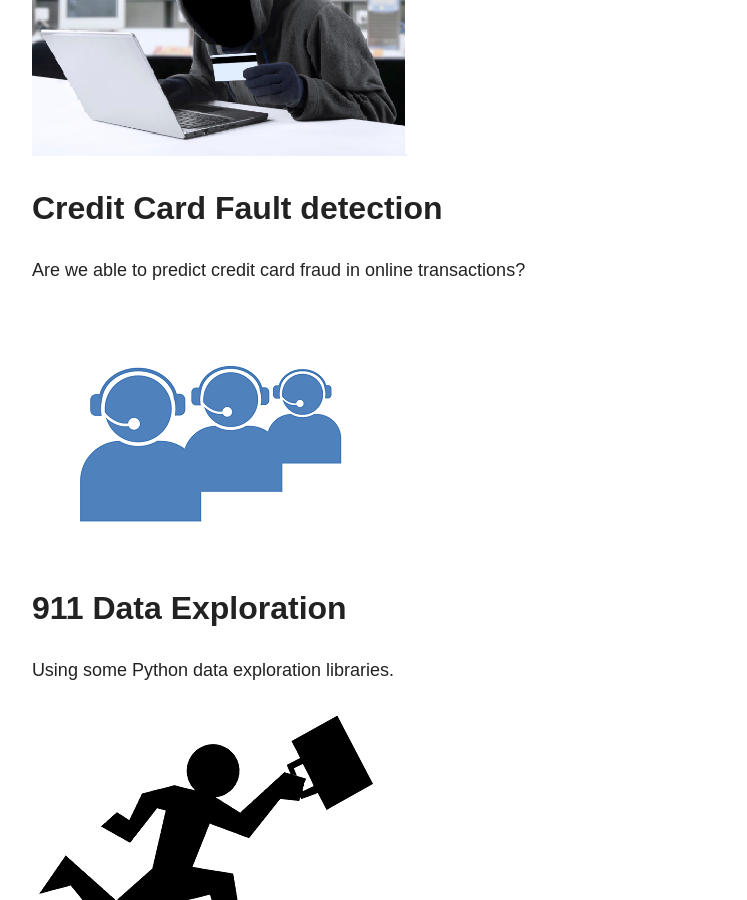
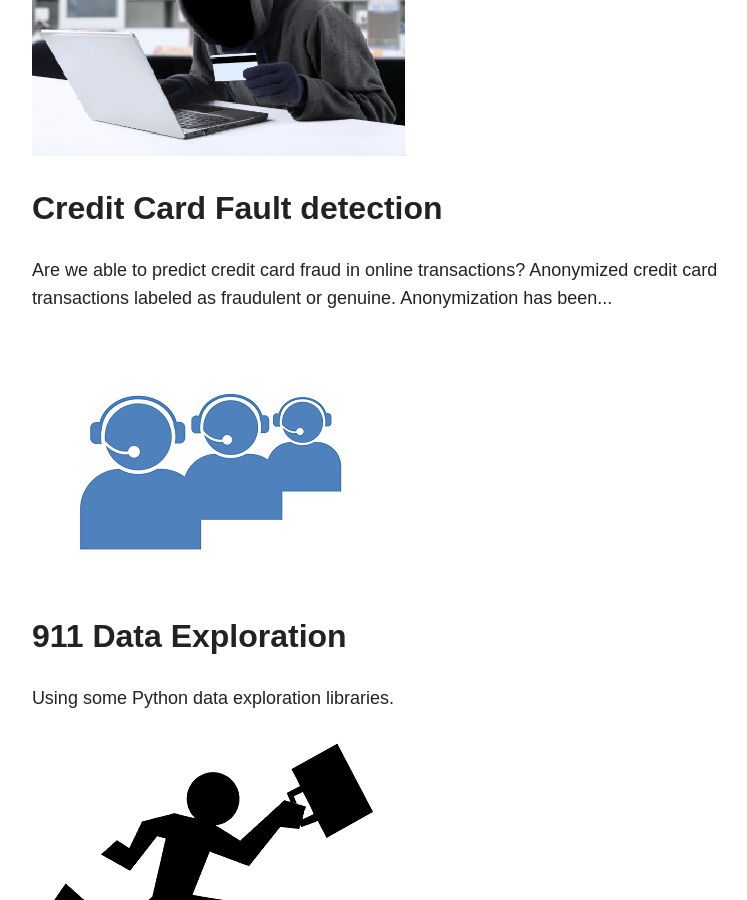
Before and after one commit to raquelredo/raquelredo.github.io_site, a Jekyll site: the page built from portfolio/index.md, in a window 1280 px wide and 900 px high, scrolled down 768 px. Shown: the whole window, without its empty margins (254-1001 px from the left). Built offline with Jekyll 4.4.1, drawn with Linux system fonts in a browser that asks for light colours; nearby versions of some CDN libraries.

Commit message:
update exceprt

```diff
--- a/_portfolio/Credit_Fraud_Script.md
+++ b/_portfolio/Credit_Fraud_Script.md
@@ -1,7 +1,14 @@
 ---
 title: "Credit Card Fault detection"
-layout: "post"
-excerpt: "Are we able to predict credit card fraud in online transactions?"
+layout: post
+excerpt: "Are we able to predict credit card fraud in online transactions?
+Anonymized credit card transactions labeled as fraudulent or genuine. Anonymization has been achieved performing Principal Component Analysis. 492 frauds out of 284,807 transactions.
+
+-   Features: 30
+-   Observations: 284,807
+-   Tuples: 8,544,210
+
+**Challenges:** Imbalanced data | Understanding PCA"
 tags: [R, dplyr, ggplot2, unbalanced data, fraud, logistic, tree, AUC, kaggle]
 header:
   teaser: fraud_cc.png
```
